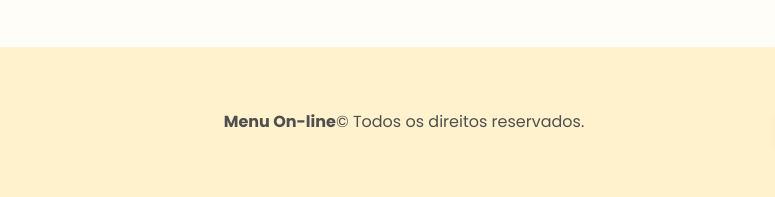
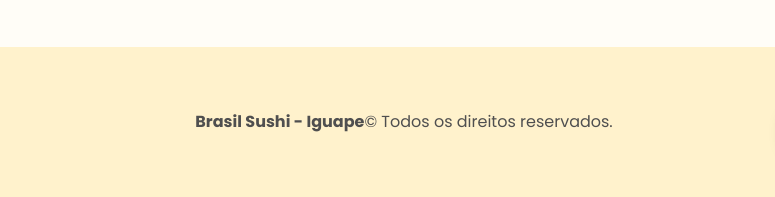
Before and after one commit to LeonardoSantosOliveira/Cardapio-Digital-BS, a website: page index.html in a window 1280 px wide. Shown: the part 4155-4352 px from the top of the page, 236-1011 px from the left. Drawn offline with nearby package versions, Linux system fonts and the light colour scheme.

Commit message:
correcao em texto

```diff
--- a/index.html
+++ b/index.html
@@ -375,7 +375,7 @@
                 </div>
                 <div class="col-12 col-lg-6 col-md-6 col-sm-12 col-one  container-texto-footer wow animate__animated animate__fadeIn">
                     <p class="mb-0">
-                        <span class="bold">Menu On-line</span>&copy;
+                        <span class="bold">Brasil Sushi - Iguape</span>&copy;
                         Todos os direitos reservados.
                     </p>
                 </div>
```
